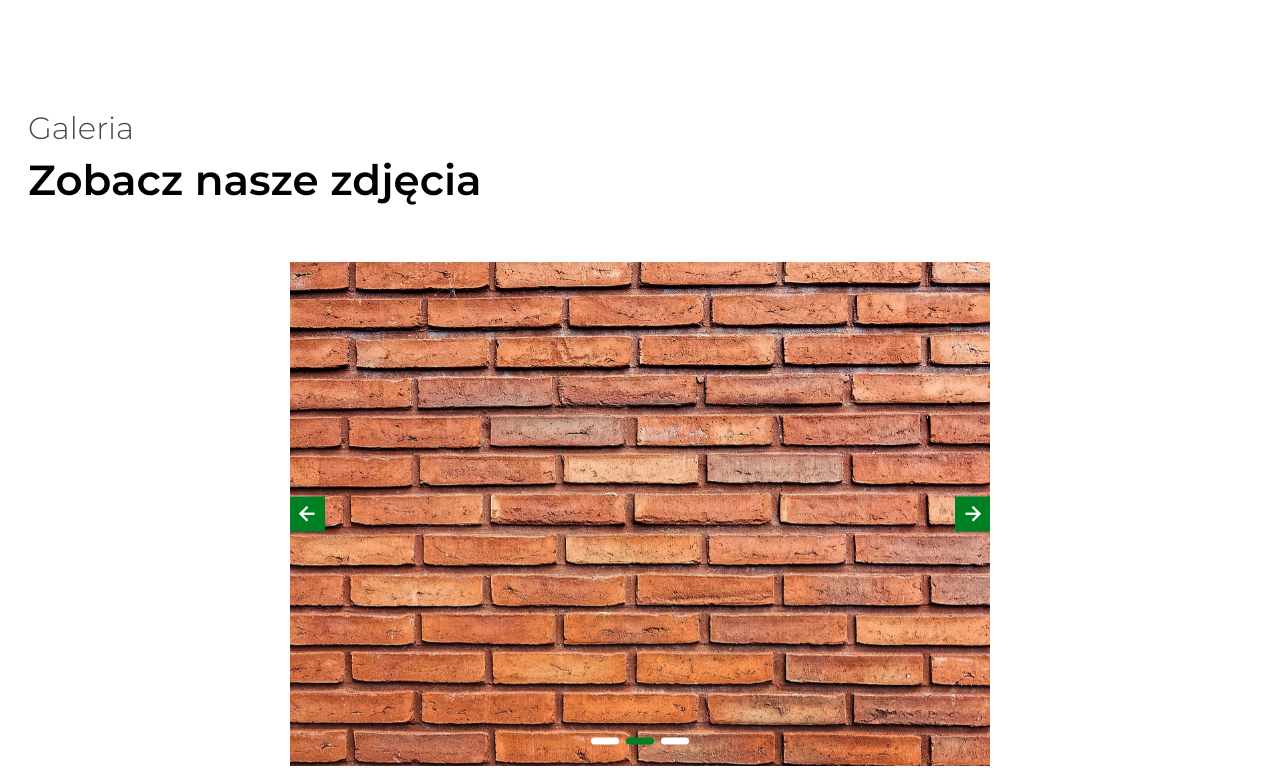
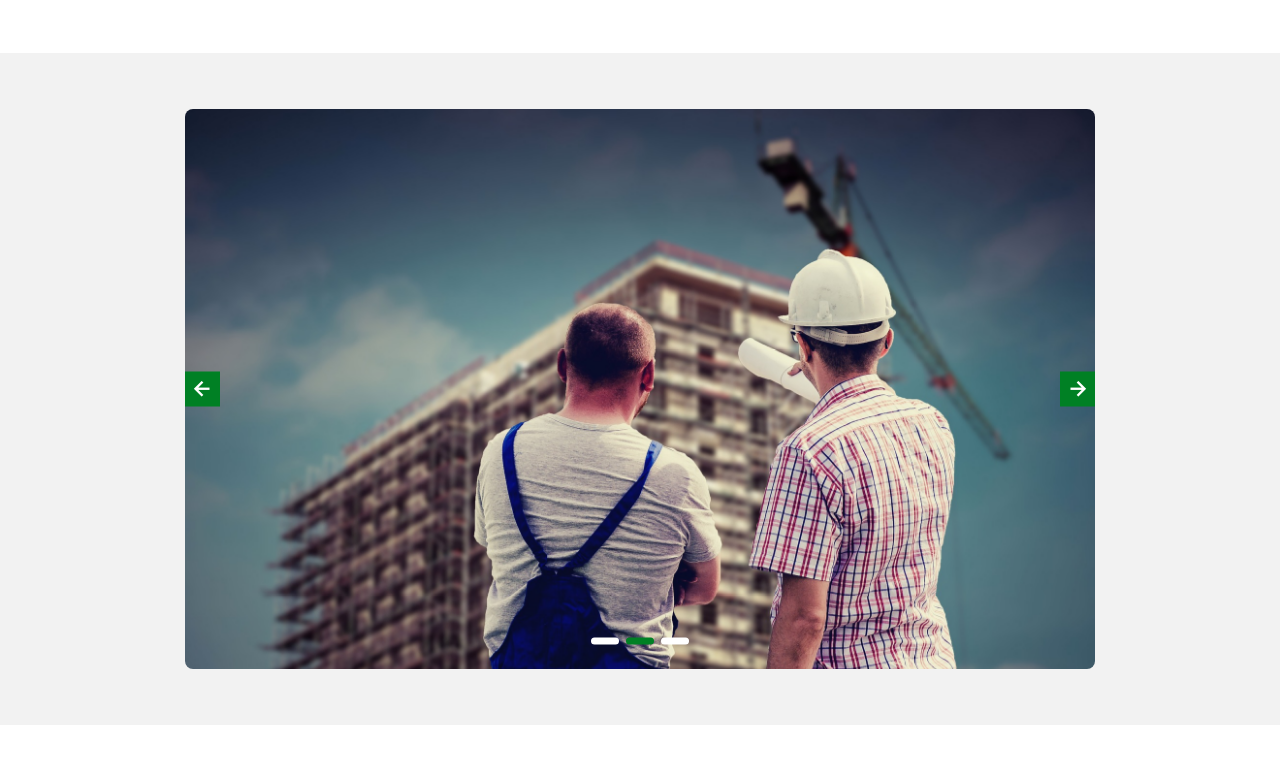
Before and after one commit to patrykkawiak/Rebax, a website: page index.html in a window 1280 px wide. Shown: the part 2954-3729 px from the top of the page. Drawn offline with nearby package versions, Linux system fonts and the light colour scheme; files whose address does not match are found by name.

Commit message:
remaster galery

```diff
--- a/index.html
+++ b/index.html
@@ -126,7 +126,7 @@
 		<div class="wrapper">
 			<div class="baner-items">
 				<div class="baner-item">
-					<div class="baner-icon"><i class="bx bx-question-mark"></i></div>
+					<div class="baner-icon"><i class='bx bxs-help-circle'></i></div>
 					<div class="baner-text">Doradzamy i pomagamy</div>
 				</div>
 				<div class="baner-item">
@@ -229,18 +229,14 @@
 	<section class="galery section-padding">
 		<div class="wrapper">
 
-			<div class="section-heading">
-				<p class="heading-subtitle">Galeria</p>
-				<h2 class="heading-title">Zobacz nasze zdjęcia</h2>
-			</div>
 
 			<div class="slider-container">
 				<div class="slider">
 
 					<div class="slider-box">
-						<img class="slider-img slider-animation" src="/dist/img/dachy.jpg" alt="">
-						<img class="slider-img" src="/dist/img/brick-wall-gbe17b32eb_1280.jpg" alt="">
-						<img class="slider-img" src="/dist/img/bgi(1).jpg" alt="">
+						<img class="slider-img slider-animation" src="/dist/img/architect-g891b1a0e3_1920.jpg" alt="">
+						<img class="slider-img" src="/dist/img/building-ge6ba65c03_1920.jpg" alt="">
+						<img class="slider-img" src="/dist/img/expression-gf29273d55_1920.jpg" alt="">
 					</div>
 					<button class="prev_btn slider-btn"><i class='bx bx-left-arrow-alt' ></i></button>
 					<button class="next_btn slider-btn"><i class='bx bx-right-arrow-alt'></i></button>
--- a/src/sass/main.scss
+++ b/src/sass/main.scss
@@ -451,10 +451,8 @@ footer {
 }
 //
 .galery {
+	background-color: #f2f2f2;
 	padding-bottom: 4rem;
-	.section-heading {
-		padding-bottom: 4rem;
-	}
 
 	.slider-container {
 		display: flex;
@@ -463,13 +461,15 @@ footer {
 		.slider {
 			position: relative;
 			display: flex;
+			justify-content: center;
 			overflow: hidden;
 			height: 30rem;
 			width: 40rem;
+			border-radius: 8px;
 		}
 		.slider-box {
 			display: flex;
-
+			width: 100%;
 			.slider-img {
 				object-fit: cover;
 				object-position: center;
@@ -492,7 +492,7 @@ footer {
 			display: flex;
 			justify-content: center;
 			align-items: center;
-
+			cursor: pointer;
 			i {
 				font-size: 2rem;
 			}
@@ -652,6 +652,15 @@ footer {
 	html {
 		font-size: 87.5%;
 	}
+	.galery {
+		.slider-container {
+			.slider {
+				display: block;
+				height: 40rem;
+				width: 65rem;
+			}
+		}
+	}
 }
 
 @keyframes reval {
@@ -662,7 +671,8 @@ footer {
 	to {
 		opacity: 1;
 		transform: scale(1) translateY(0);
-	}}
+	}
+}
 @keyframes zoom {
 	from {
 		transform: scale(1.5);
```
Also changed, not shown: dist/css/main.min.css, src/img/architect-g891b1a0e3_1920.jpg (added), src/img/building-ge6ba65c03_1920.jpg (added), src/img/expression-gf29273d55_1920.jpg (added), 1 other file.
